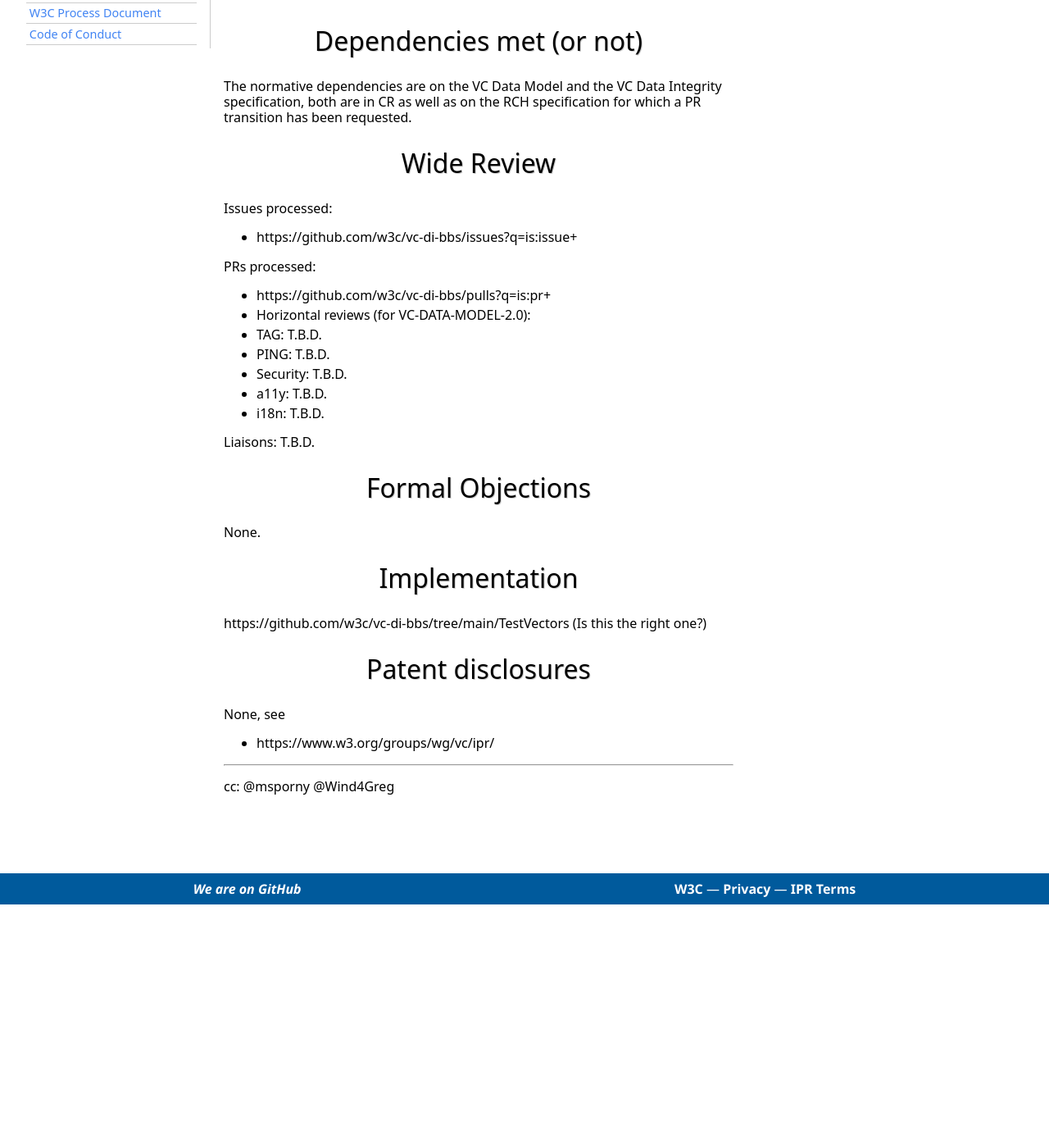
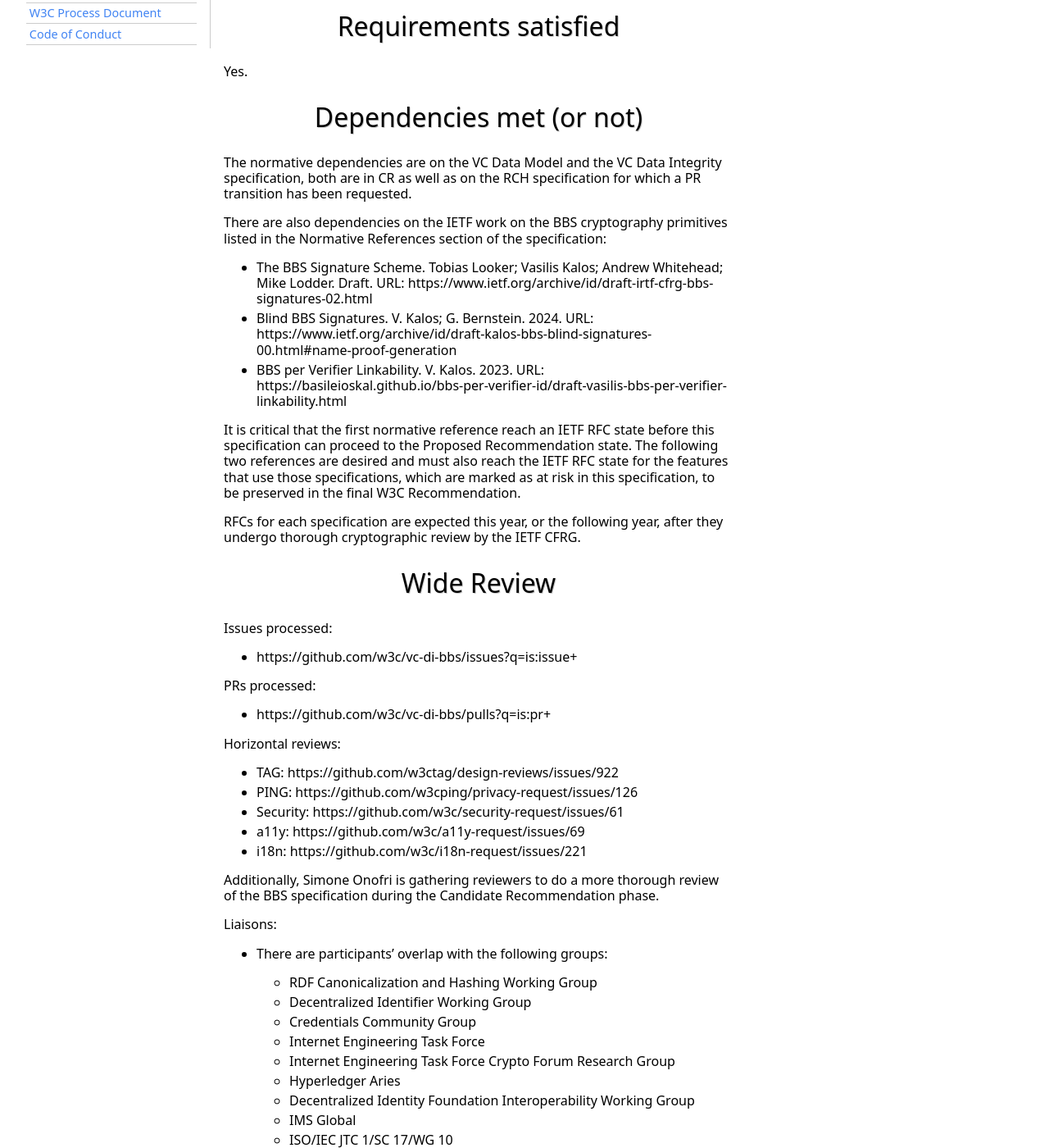
Before and after one commit to w3c/verifiable-credentials, a Jekyll site: the page built from admin/CR-bbs-March-2024/Approval_request.md, in a window 1280 px wide and 1400 px high, scrolled down 978 px. Shown: the whole window at 82% size. Built offline with Jekyll 4.4.1, drawn with Linux system fonts in a browser that asks for light colours; some web fonts are replaced; our own code applies the rules of GitHub Pages for plain Markdown files; before the commit the page ends 2081 px from its top, so only the background shows below that; some of the changed text lies outside the part shown.

Commit message:
Update BBS transition request.

```diff
--- a/admin/CR-bbs-March-2024/Approval_request.md
+++ b/admin/CR-bbs-March-2024/Approval_request.md
@@ -1,4 +1,4 @@
-(Draft for a CR transition of VCDM v2.0 and VC Specifications Directory)
+(Draft for a CR transition of BBS Cryptosuite v1.0)
 
 # Document title, URLs, estimated publication date
 
@@ -21,7 +21,11 @@
 
 # Changes
 
-_T.B.D. There is no changes section, anything to be added here?_
+This is the first Candidate Recommendation for the first Recommendation attempt
+for this specification. It does not have a changelog other than the changes
+since FPWD, which can be found here:
+
+https://github.com/w3c/vc-di-bbs/commits/main/?since=2023-05-18&until=2024-03-14
 
 # Requirements satisfied
 
@@ -29,8 +33,24 @@
 
 # Dependencies met (or not)
 
-The normative dependencies are on the VC Data Model and the VC Data Integrity specification,
-both are in CR as well as on the RCH specification for which a PR transition has been requested.
+The normative dependencies are on the VC Data Model and the VC Data Integrity
+specification, both are in CR as well as on the RCH specification for which a PR
+transition has been requested.
+
+There are also dependencies on the IETF work on the BBS cryptography
+primitives listed in the Normative References section of the specification:
+
+* The BBS Signature Scheme. Tobias Looker; Vasilis Kalos; Andrew Whitehead; Mike Lodder. Draft. URL: https://www.ietf.org/archive/id/draft-irtf-cfrg-bbs-signatures-02.html
+* Blind BBS Signatures. V. Kalos; G. Bernstein. 2024. URL: https://www.ietf.org/archive/id/draft-kalos-bbs-blind-signatures-00.html#name-proof-generation
+* BBS per Verifier Linkability. V. Kalos. 2023. URL: https://basileioskal.github.io/bbs-per-verifier-id/draft-vasilis-bbs-per-verifier-linkability.html
+
+It is critical that the first normative reference reach an IETF RFC state before
+this specification can proceed to the Proposed Recommendation state. The
+following two references are desired and must also reach the IETF RFC state
+for the features that use those specifications, which are marked as at risk in this specification, to be preserved in the final W3C Recommendation.
+
+RFCs for each specification are expected this year, or the following year,
+after they undergo thorough cryptographic review by the IETF CFRG.
 
 # Wide Review
 
@@ -39,16 +59,48 @@
 
 PRs processed:
 - https://github.com/w3c/vc-di-bbs/pulls?q=is:pr+
--
-Horizontal reviews (for VC-DATA-MODEL-2.0):
-* TAG: T.B.D.
-* PING: T.B.D.
-* Security: T.B.D.
-* a11y: T.B.D.
-* i18n: T.B.D.
+
+Horizontal reviews:
+* TAG: https://github.com/w3ctag/design-reviews/issues/922
+* PING: https://github.com/w3cping/privacy-request/issues/126
+* Security: https://github.com/w3c/security-request/issues/61
+* a11y: https://github.com/w3c/a11y-request/issues/69
+* i18n: https://github.com/w3c/i18n-request/issues/221
+
+Additionally, Simone Onofri is gathering reviewers to do a more thorough
+review of the BBS specification during the Candidate Recommendation phase.
 
 Liaisons:
-T.B.D.
+
+* There are participants' overlap with the following groups:
+
+  * RDF Canonicalization and Hashing Working Group
+  * Decentralized Identifier Working Group
+  * Credentials Community Group
+  * Internet Engineering Task Force
+  * Internet Engineering Task Force Crypto Forum Research Group
+  * Hyperledger Aries
+  * Decentralized Identity Foundation Interoperability Working Group
+  * IMS Global
+  * ISO/IEC JTC 1/SC 17/WG 10
+  * ISO/IEC JTC 1/SC 17/WG 4
+  *
+* Web of Things Working Group
+  * Joint meeting at W3C TPAC 2023
+
+* APA Working Group
+  * See horizontal reviews
+
+* National Institute of Standards and Technology, U.S. Department of Commerce
+  * DHS actively engaged w/ NIST over VCWG + Justin Richer NIST SP 800-63-C work
+
+* The American Civil Liberties Union
+  * Presentations given to ACLU and CDT over the years via PING and other venues
+  * ACLU, EFF, CDT, and EPIC paper speaking positively about VCs:
+    https://www.eff.org/document/10-16-2023-aclu-eff-epic-comments-re-tsa-nprm-mdls
+
+* European Telecommunications Standards Institute
+  * EU Digital Wallet cites/uses VCWG output + ARF + EBSI + EUDI Wallet
 
 # Formal Objections
 
@@ -56,7 +108,13 @@
 
 # Implementation
 
-https://github.com/w3c/vc-di-bbs/tree/main/TestVectors  (Is this the right one?)
+* Test vectors
+  * https://github.com/w3c/vc-di-bbs/tree/main/TestVectors
+* Test suite
+  * https://github.com/w3c/vc-di-bbs-test-suite
+* Implementations
+  * https://github.com/Wind4Greg/BBS-VC-Library
+  * https://github.com/digitalbazaar/bbs-2023-cryptosuite
 
 # Patent disclosures
 
```
